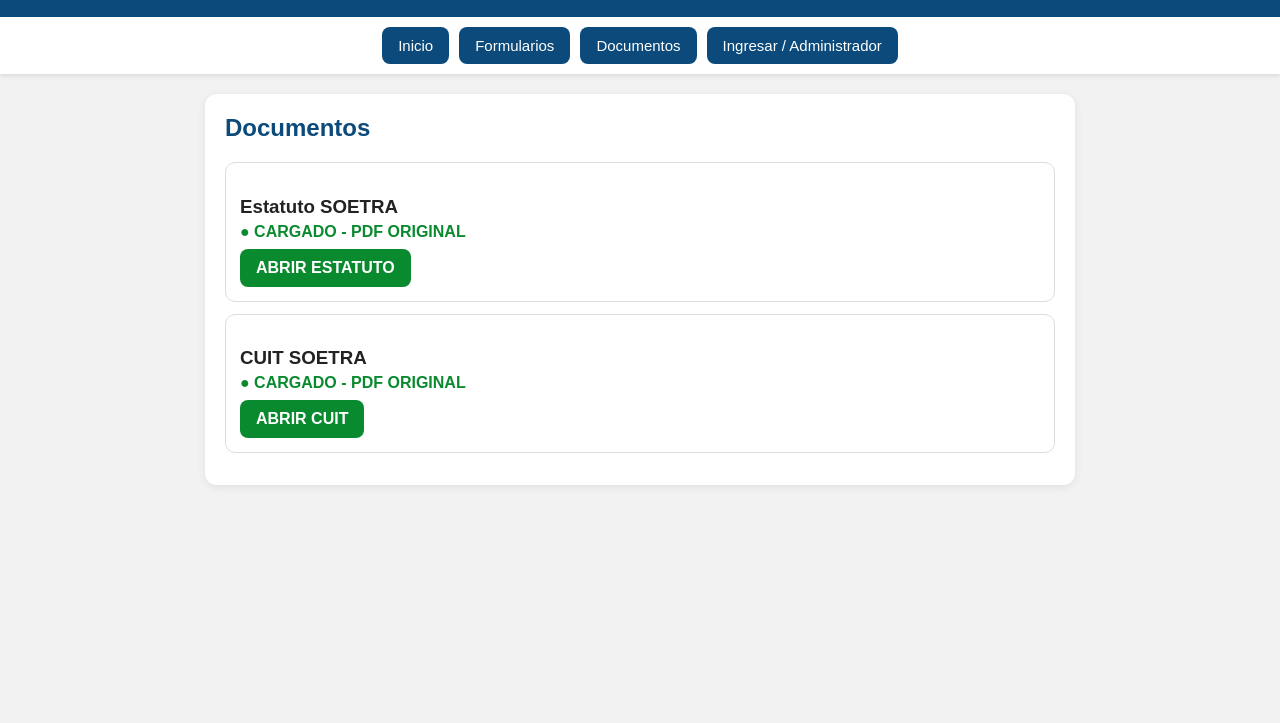
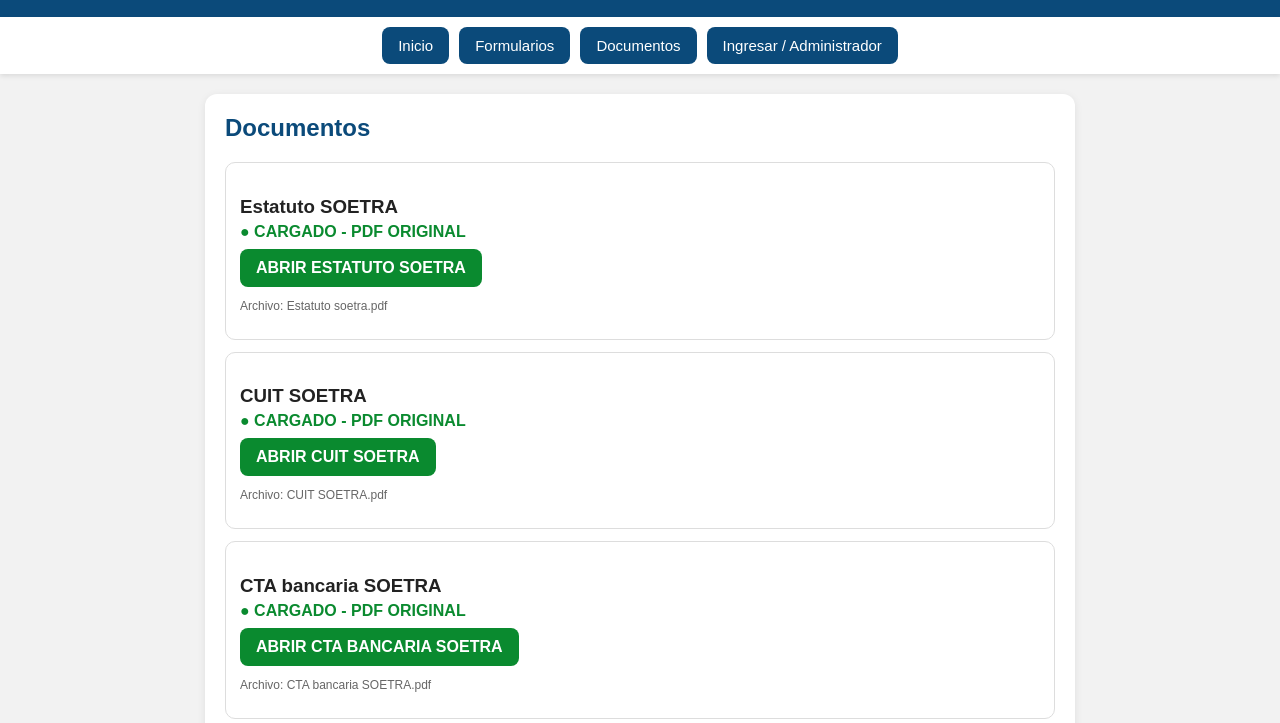
Before and after one commit to nolbertorodriguez1968-ux/soetra, a plain HTML site: page index.html in a window 1280 px wide. Both pictures are taken after a click on the button "Documentos". Shown: the part 77-800 px from the top of the page. Drawn offline with Linux system fonts and the light colour scheme.

Commit message:
Update index.html

```diff
--- a/index.html
+++ b/index.html
@@ -57,16 +57,7 @@
 
   <div id="documentos" class="tarjeta oculto">
     <h2>Documentos</h2>
-    <div class="formulario">
-      <h3>Estatuto SOETRA</h3>
-      <span class="cargado">● CARGADO - PDF ORIGINAL</span><br>
-      <a class="btn" href="Estatuto soetra.pdf" target="_blank">ABRIR ESTATUTO</a>
-    </div>
-    <div class="formulario">
-      <h3>CUIT SOETRA</h3>
-      <span class="cargado">● CARGADO - PDF ORIGINAL</span><br>
-      <a class="btn" href="CUIT SOETRA.pdf" target="_blank">ABRIR CUIT</a>
-    </div>
+    <div id="listaDocumentos"></div>
   </div>
 
   <div id="login" class="tarjeta oculto">
@@ -122,11 +113,25 @@ function mostrar(id){
   document.getElementById(id).classList.remove("oculto");
 }
 
+// TODOS LOS ARCHIVOS QUE ESTAN EN GIT - SIN DEJAR NINGUNO AFUERA
 const FORMULARIOS = [
   { nombre: "Ficha de Afiliación SOETRA", archivo: "Ficha.pdf" },
   { nombre: "Solicita - Autoriza", archivo: "Solicita-Autoriza.pdf" },
+  { nombre: "CTA bancaria SOETRA", archivo: "CTA bancaria SOETRA.pdf" },
+  { nombre: "CUENTA BANCO FATREFU", archivo: "CUENTA BANCO FATREFU.pdf" },
+  { nombre: "CUIT SOETRA", archivo: "CUIT SOETRA.pdf" },
+  { nombre: "Constancia Autoridades 1 FATREFU", archivo: "Constancia Autoridades 1 FATREFU.pdf" },
+  { nombre: "Estatuto soetra", archivo: "Estatuto soetra.pdf" },
+  { nombre: "estatuto fatrefu", archivo: "estatuto fatrefu.pdf" }
+];
+
+const DOCUMENTOS = [
   { nombre: "Estatuto SOETRA", archivo: "Estatuto soetra.pdf" },
-  { nombre: "CUIT SOETRA", archivo: "CUIT SOETRA.pdf" }
+  { nombre: "CUIT SOETRA", archivo: "CUIT SOETRA.pdf" },
+  { nombre: "CTA bancaria SOETRA", archivo: "CTA bancaria SOETRA.pdf" },
+  { nombre: "CUENTA BANCO FATREFU", archivo: "CUENTA BANCO FATREFU.pdf" },
+  { nombre: "Constancia Autoridades 1 FATREFU", archivo: "Constancia Autoridades 1 FATREFU.pdf" },
+  { nombre: "estatuto fatrefu", archivo: "estatuto fatrefu.pdf" }
 ];
 
 function MostrarFormularios(){
@@ -143,7 +148,24 @@ function MostrarFormularios(){
     `;
   });
 }
+
+function MostrarDocumentos(){
+  const lista = document.getElementById("listaDocumentos");
+  lista.innerHTML = "";
+  DOCUMENTOS.forEach(function(F){
+    lista.innerHTML += `
+      <div class="formulario">
+        <h3>${F.nombre}</h3>
+        <span class="cargado">● CARGADO - PDF ORIGINAL</span><br>
+        <a class="btn" href="${F.archivo}" target="_blank">ABRIR ${F.nombre.toUpperCase()}</a>
+        <p style="font-size:12px;color:#666">Archivo: ${F.archivo}</p>
+      </div>
+    `;
+  });
+}
+
 MostrarFormularios();
+MostrarDocumentos();
 
 function ingresar(){
   const u = document.getElementById("usuario").value.trim();
```
